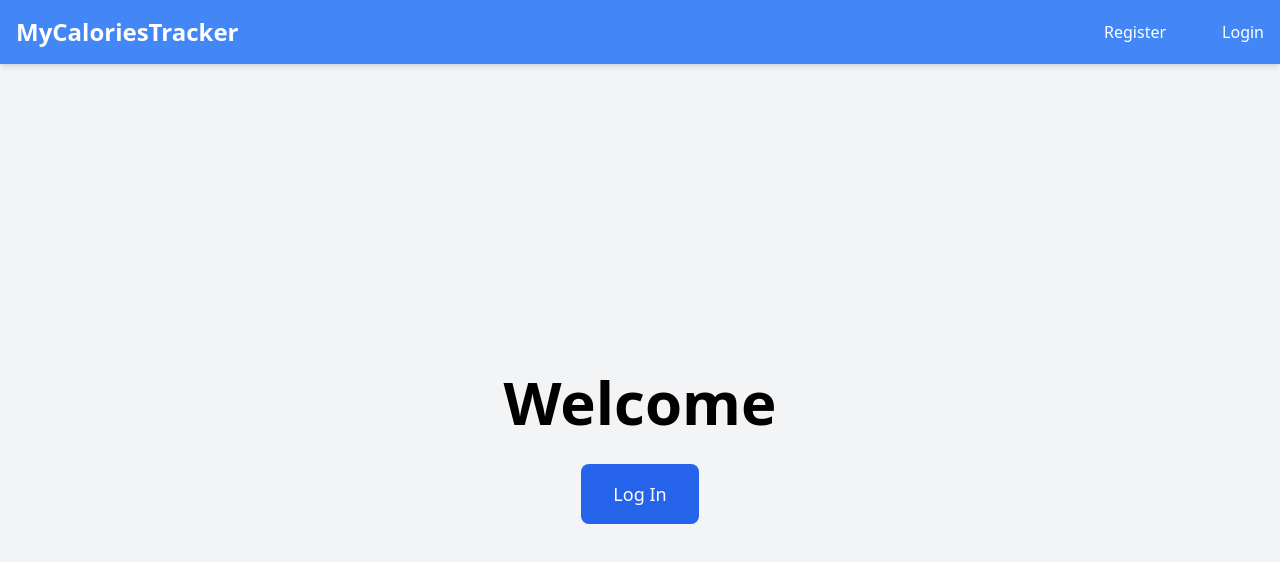
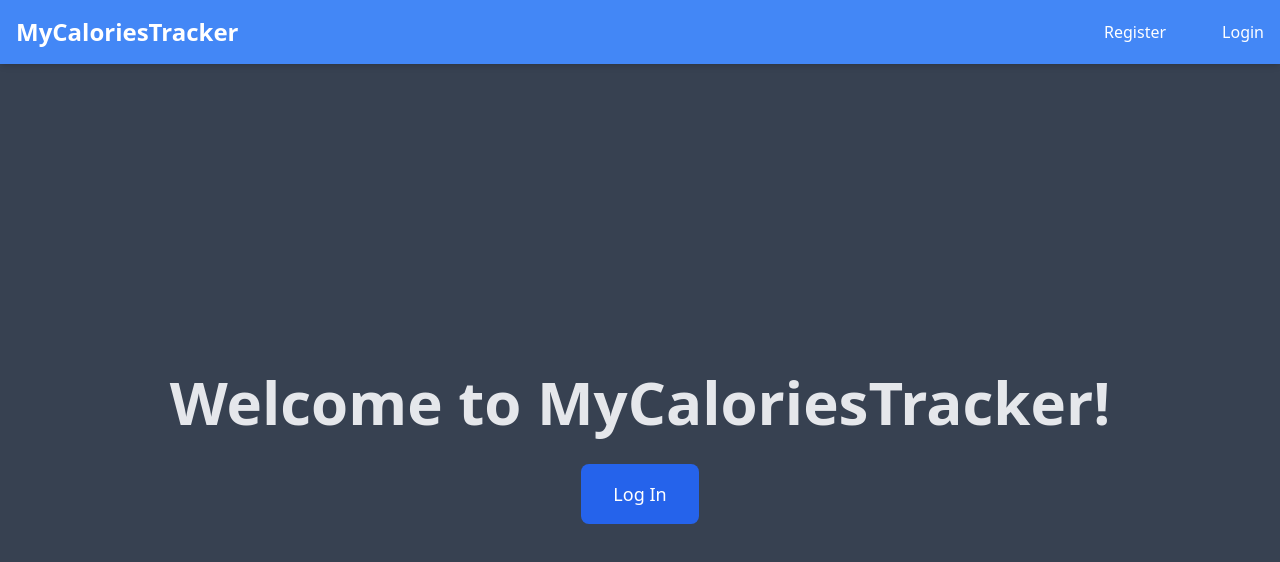
Before and after one commit to Calvin8606/Calories-Tracker-Frontend, a React (Vite) app: page / in a window 1280 px wide. Shown: the top 562 px of the page. Built offline with nearby package versions, Linux system fonts and the light colour scheme.

Commit message:
-color changes in bg

```diff
--- a/src/pages/HomePage.tsx
+++ b/src/pages/HomePage.tsx
@@ -16,8 +16,8 @@ const HomePage: React.FC<HomePageProps> = ({ isAuthenticated }) => {
 
 const GuestHomePage: React.FC = () => {
   return (
-    <div className="flex flex-col items-center justify-center h-screen pt-24 bg-gray-100">
-      <h1 className="text-6xl font-bold mb-8">Welcome</h1>
+    <div className="flex flex-col items-center justify-center h-screen pt-24 bg-gray-700">
+      <h1 className="text-6xl font-bold mb-8 text-gray-200">Welcome to MyCaloriesTracker!</h1>
       <Link to="/login">
         <button className="px-8 py-4 bg-blue-600 text-white rounded-lg text-lg font-medium hover:bg-blue-700 transition">
           Log In
--- a/src/pages/LoginPage.tsx
+++ b/src/pages/LoginPage.tsx
@@ -41,6 +41,7 @@ const LoginPage: React.FC<LoginPageProps> = ({
   };
 
   return (
+   <div className="bg-gray-700">
     <CenteredForm title="Log In Page">
       <form onSubmit={handleSubmit} className="flex flex-col space-y-4">
         <input
@@ -68,6 +69,7 @@ const LoginPage: React.FC<LoginPageProps> = ({
         {error && <div className="text-red-500 mt-2">{error}</div>}
       </form>
     </CenteredForm>
+  </div>
   );
 };
 
```
